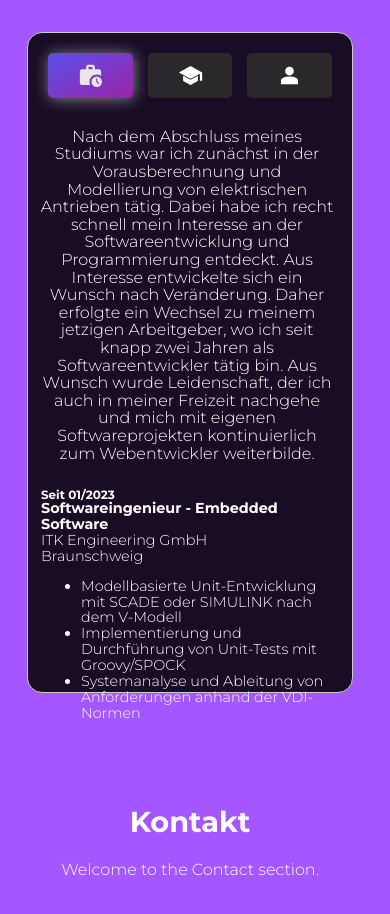
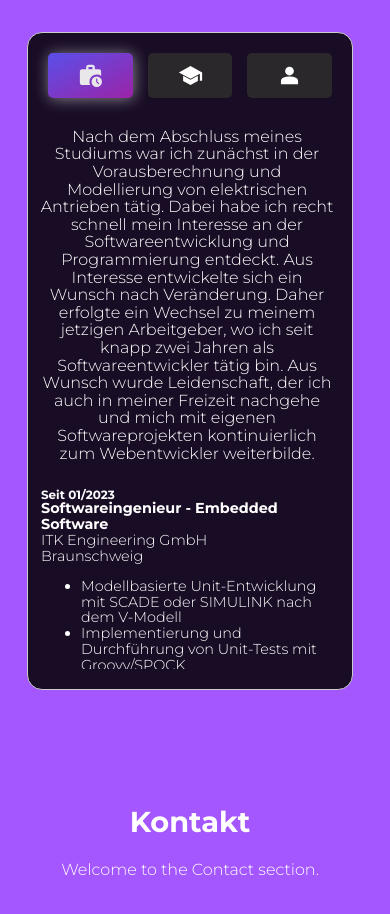
Before and after one commit to DenKim94/PRJ_myPortfolioWebsite, a React (Vite) app in the folder my-website-app/: page / in a window 390 px wide. Shown: the part 1800-2714 px from the top of the page. Built offline with nearby package versions, Linux system fonts and the light colour scheme.

Commit message:
Optimized style properties for responsive design

```diff
--- a/my-website-app/src/styles/TabContent.css
+++ b/my-website-app/src/styles/TabContent.css
@@ -93,6 +93,7 @@
     #job-description  {
         max-height: 450px;
         margin-bottom: 20px;
+        text-align: center;
     }
 }
 /* Mobile view: tablet (horizontal) */
@@ -102,7 +103,7 @@
     }
 
     .job-content {
-        max-height: calc((90vh - var(--minHeightSectionsOffset, 50px))*0.9);
+        max-height: calc((90vh - var(--minHeightSectionsOffset, 50px))*0.82);
     }
 }
 
@@ -158,7 +159,7 @@
         min-width: calc(var(--minAppWidth)*0.6);
         max-width: calc(var(--maxWidthSections)*0.8);
         width: 100%;
-        min-height: calc(var(--minHeightSections)*0.75);
+        min-height: calc(var(--minHeightSections)*0.8);
         justify-content: flex-start;
         align-items: flex-start;
     }
--- a/my-website-app/src/styles/TabsContainer.css
+++ b/my-website-app/src/styles/TabsContainer.css
@@ -90,7 +90,7 @@
     font-family: 'Montserrat', 'Inter', Arial, sans-serif;
     color: #fff;
     height: 90%;
-    margin-bottom: 10px;
+    margin-bottom: 20px;
 }
 
 .tab-label {
```
